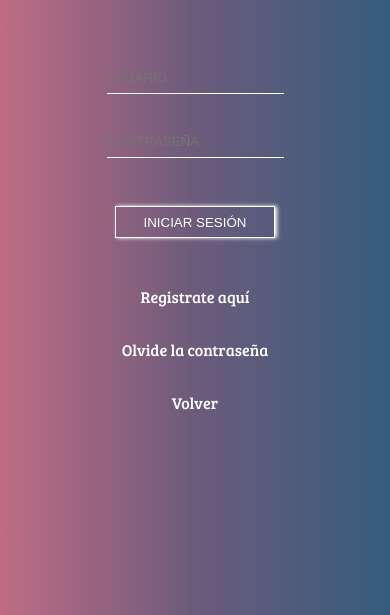
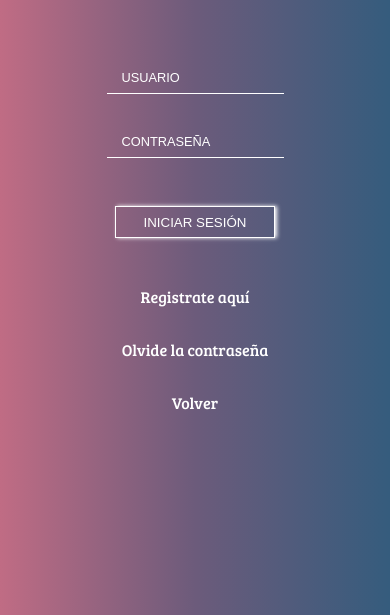
Before and after one commit to Dbravi/Nucba-integrador, a plain HTML site: page login.html in a window 390 px wide. Shown: the part 229-844 px from the top of the page. Drawn offline with Linux system fonts and the light colour scheme.

Commit message:
Fix placeholder colors

```diff
--- a/login.css
+++ b/login.css
@@ -310,4 +310,9 @@
 
         outline: none;
     }
+    input::placeholder {
+        font-size: 0.8rem;
+        padding: 15px;
+        color: white;
+    }
 }
```
